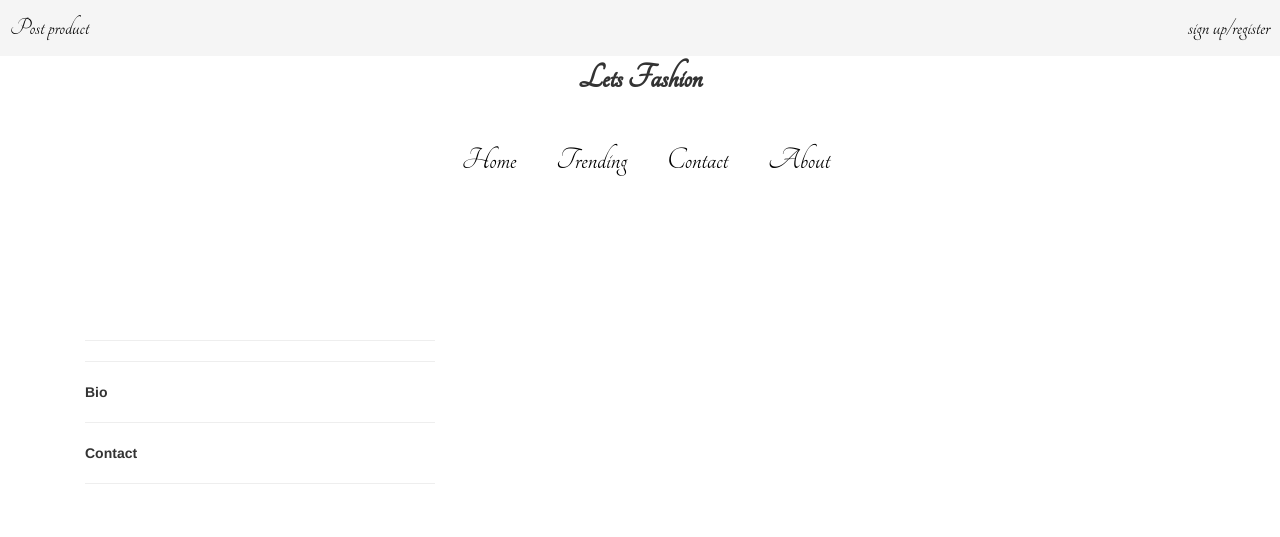
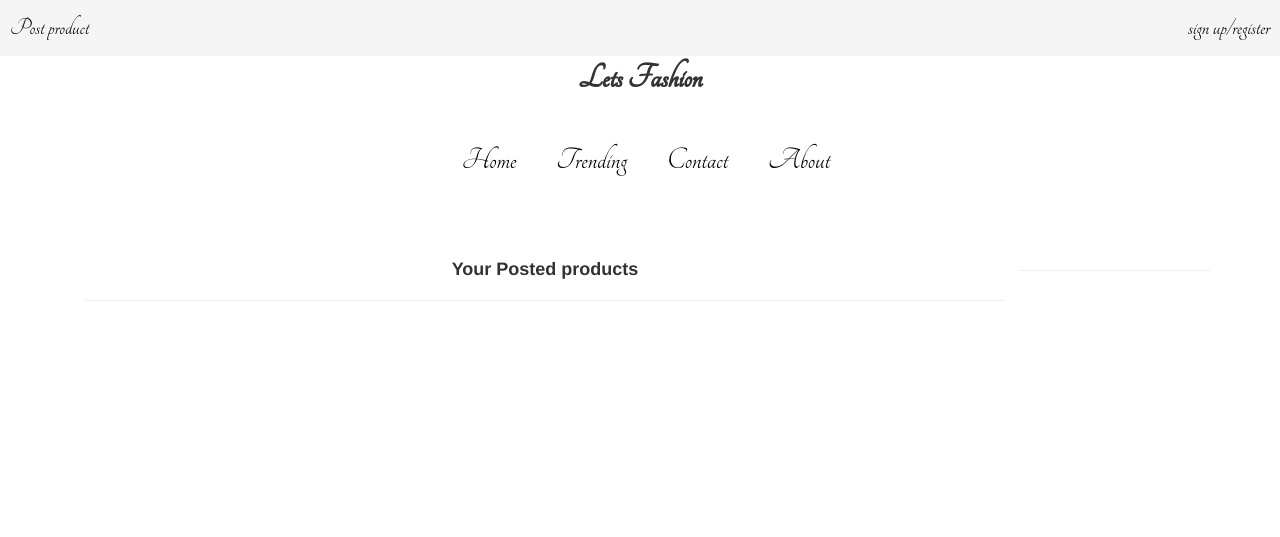
Before and after one commit to Brightmuk/Lets-Fashion, a Django app: template trend/templates/profile/profile.html in a window 1280 px wide. Shown: the top 537 px of the page. Run offline with Django 3.2, Linux system fonts and the light colour scheme; the template is opened without the code that fills it, so the values that code supplies are empty; some libraries are stand-ins or nearby versions; some web fonts are replaced.

Commit message:
Fetch products from a single user

```diff
--- a/trend/templates/profile/profile.html
+++ b/trend/templates/profile/profile.html
@@ -5,37 +5,19 @@
 
 
 <body>
-    <div style="margin-top:100px;background-color: white" class="container">
+    <div style="margin-top:250px;background-color: white" class="container">
       <div clas="row">
 
-             <div class="col-md-4 col-sm-4 col-xs-8">
-        <img style="border-radius:100px;height:200px;width:200px;margin-top:20px" src="{{profile.profile_pic.url}}" class="img-responsive" alt="Image">
 
+      <div class="col-md-10 col-sm-10 col-xs-12">
 
-      <hr>
-       <h3><b>{{user.username}}</b></h3>
-      <hr>
-
-       <p class="bio"><b>Bio</b>  {{profile.bio }}</p>
-       <hr>
-      <p><b>Contact</b>  {{profile.contact}}</p>
-      <hr>
-       {% if request.user == user %}
-      <p class="btn btn-"> <a style="text-decoration:none;color:white" href="{% url 'update_profile' user.id %}">Edit profile</a></p>
-      {% else %}
-
-          {% endif %}
-        </div>
-
-      <div class="col-md-8 col-sm-8 col-xs-12">
-
-          <h4 class="text-center"><strong>Projects</strong></h4>
+          <h4 class="text-center"><strong>Your Posted products</strong></h4>
           <hr>
-          {% for project in projects %}
+          {% for product in products %}
           <div class="col-xs-8 col-sm-6 col-md-4 col-lg-4 ">
             <div class="user-projs">
-          <img style="margin:13px;height:200px;width:200px;" src="{{project.screenshot.url}}" class="img-responsive" alt="Image">
-          <p>{{project.sitename}}</p>
+          <img style="margin:13px;height:100px;width:100px;" src="{{product.image.url}}" class="img-responsive" alt="Image">
+          <p>{{productt.product_name}}</p>
           </div>
 
         </div>
--- a/trend/views.py
+++ b/trend/views.py
@@ -17,9 +17,9 @@
 def profile(request,id):
     current_user = request.user
     user = User.objects.get(id=id)
-    products = Products.objects.filter(owner_id=id)
+    products = Product.objects.filter(owner_id=id)
     if current_user.id == user.id:
-        products = Products.objects.filter(owner_id=id)
+        products = Product.objects.filter(owner_id=id)
         current_user = request.user
         user = User.objects.get(id=id)
         try:
@@ -33,7 +33,7 @@
 
             return redirect(no_profile,id)
 
-    return render(request,'profile/profile.html',{'user':user,'profile':profile,'current_user':current_user,"productss":products})
+    return render(request,'profile/profile.html',{'user':user,'profile':profile,'current_user':current_user,"products":products})
 
 @login_required(login_url='/accounts/login/')
 def update_profile(request,id):
```
